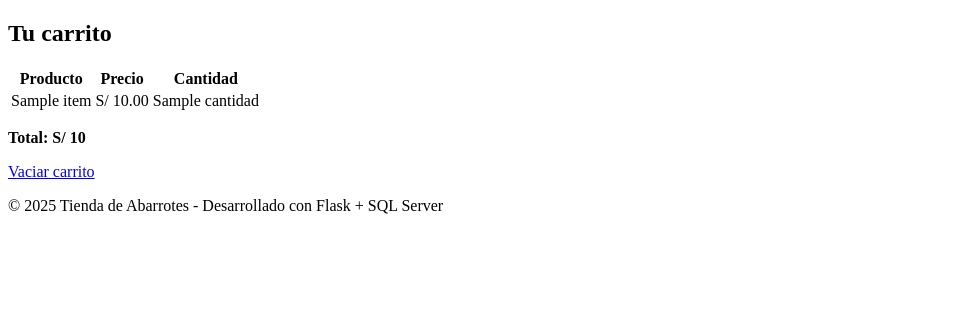
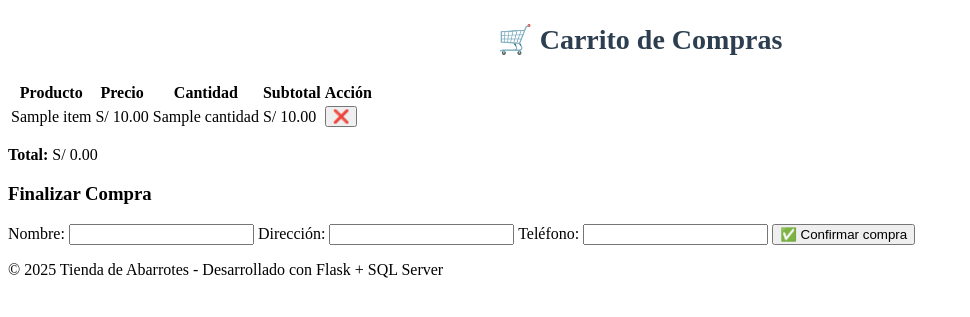
Before and after one commit to Esmith06/Tienda_Abarrotes_Rous, a Flask app: template templates/carrito.html in a window 1280 px wide. Shown: the part 99-416 px from the top of the page, without its empty margins (0-970 px from the left). Run offline with Flask 3, Linux system fonts and the light colour scheme; the template is opened without the code that fills it: most values are stand-ins (such as "Sample title", 1, 10 or a date in 2020).

Commit message:
Update carrito.html

```diff
--- a/templates/carrito.html
+++ b/templates/carrito.html
@@ -1,17 +1,19 @@
 {% extends "base.html" %}
-
-{% block title %}Carrito{% endblock %}
+{% block title %}Carrito de Compras - Tienda de Abarrotes{% endblock %}
 
 {% block content %}
-<h2>Tu carrito</h2>
+<div class="carrito-container">
+    <h2 class="titulo-seccion">🛒 Carrito de Compras</h2>
 
     {% if carrito %}
-<table>
+    <table class="tabla-carrito">
         <thead>
             <tr>
                 <th>Producto</th>
                 <th>Precio</th>
                 <th>Cantidad</th>
+                <th>Subtotal</th>
+                <th>Acción</th>
             </tr>
         </thead>
         <tbody>
@@ -20,13 +22,39 @@
                 <td>{{ item.nombre }}</td>
                 <td>S/ {{ "%.2f"|format(item.precio) }}</td>
                 <td>{{ item.cantidad }}</td>
+                <td>S/ {{ "%.2f"|format(item.precio * item.cantidad) }}</td>
+                <td>
+                    <form action="{{ url_for('eliminar_carrito', id_producto=item.id) }}" method="POST">
+                        <button type="submit" class="btn-eliminar">❌</button>
+                    </form>
+                </td>
             </tr>
             {% endfor %}
         </tbody>
     </table>
-<p><strong>Total: S/ {{ carrito | sum(attribute='precio') }}</strong></p>
-<a href="{{ url_for('vaciar_carrito') }}" class="btn danger">Vaciar carrito</a>
+
+    <div class="resumen-compra">
+        <p><strong>Total:</strong> S/ {{ "%.2f"|format(total) }}</p>
+    </div>
+
+    <div class="form-compra">
+        <h3>Finalizar Compra</h3>
+        <form action="{{ url_for('finalizar_compra') }}" method="POST" class="formulario">
+            <label>Nombre:</label>
+            <input type="text" name="nombre" required>
+
+            <label>Dirección:</label>
+            <input type="text" name="direccion" required>
+
+            <label>Teléfono:</label>
+            <input type="text" name="telefono" required>
+
+            <button type="submit" class="btn-finalizar">✅ Confirmar compra</button>
+        </form>
+    </div>
+
     {% else %}
-<p>No hay productos en el carrito.</p>
+    <p class="carrito-vacio">Tu carrito está vacío 😢</p>
     {% endif %}
+</div>
 {% endblock %}
```
Lines whose indentation alone changed are shown as unchanged.
